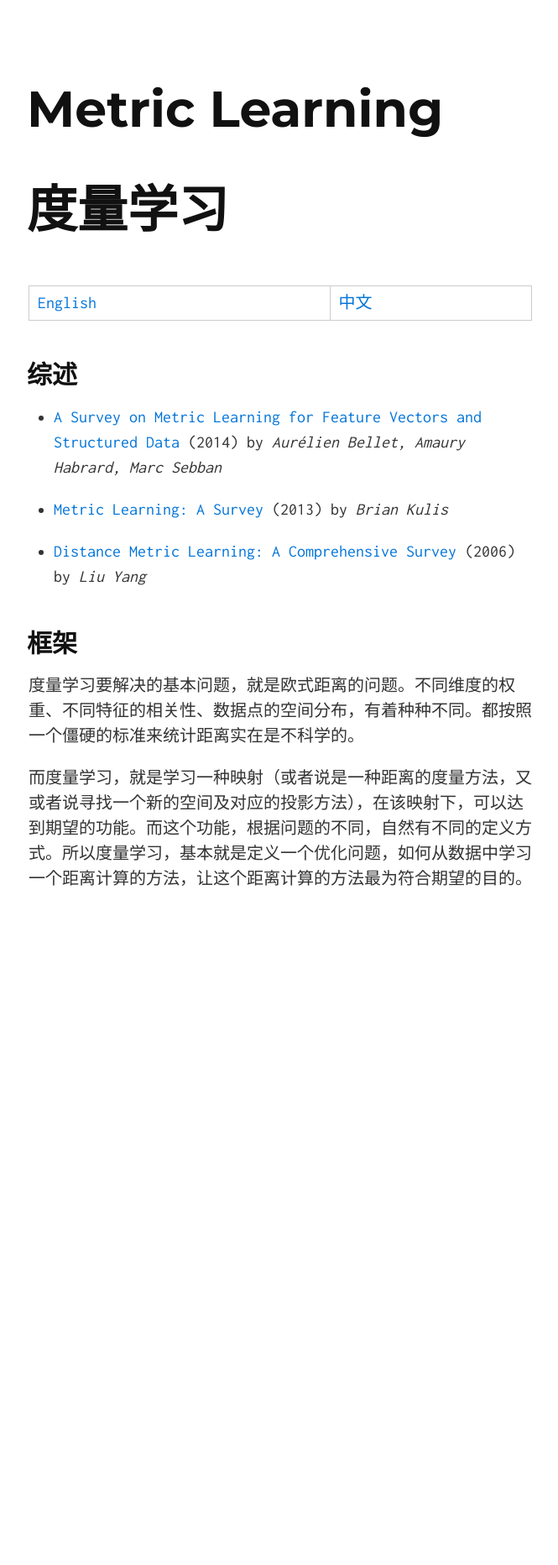
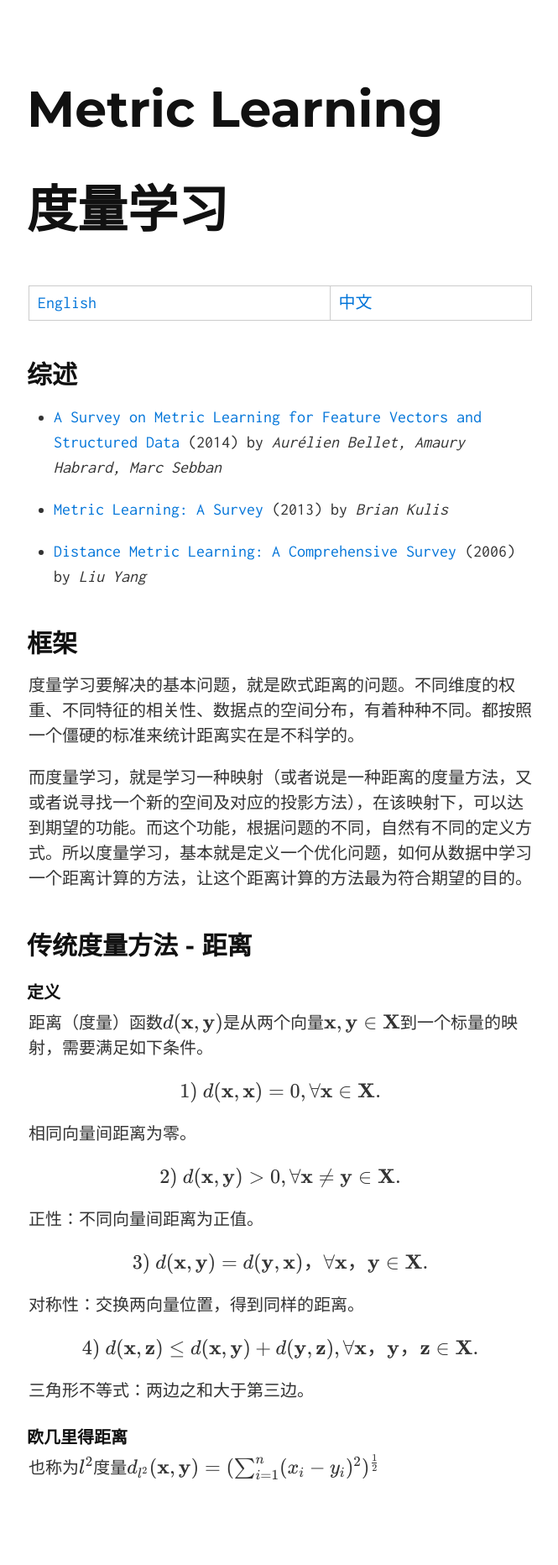
Before and after one commit to quxiaofeng/metriclearning, a Jekyll site: the page built from cn.html, in a window 1280 px wide. Shown: the whole page at 84% size, without its empty margins (306-971 px from the left). Built offline with Jekyll 4.4.1, drawn with Linux system fonts in a browser that asks for light colours; nearby versions of some CDN libraries; Markdown is read by kramdown in place of the engine named in the settings; before the commit the page ends 1162 px from its top, so only the background shows below that.

```diff
--- a/_includes/cn.md
+++ b/_includes/cn.md
@@ -3,7 +3,8 @@
 
 [English](/) | [中文](/cn/)
 
-## 综述 ##
+综述
+----
 
 + [A Survey on Metric Learning for Feature Vectors and Structured Data](http://arxiv.org/pdf/1306.6709v4.pdf) (2014) by *Aurélien Bellet, Amaury Habrard, Marc Sebban*
 
@@ -11,8 +12,34 @@
 
 + [Distance Metric Learning: A Comprehensive Survey](http://www.cs.cmu.edu/~liuy/frame_survey_v2.pdf) (2006) by *Liu Yang*
 
-## 框架 ##
+框架
+----
 
 度量学习要解决的基本问题，就是欧式距离的问题。不同维度的权重、不同特征的相关性、数据点的空间分布，有着种种不同。都按照一个僵硬的标准来统计距离实在是不科学的。
 
 而度量学习，就是学习一种映射（或者说是一种距离的度量方法，又或者说寻找一个新的空间及对应的投影方法），在该映射下，可以达到期望的功能。而这个功能，根据问题的不同，自然有不同的定义方式。所以度量学习，基本就是定义一个优化问题，如何从数据中学习一个距离计算的方法，让这个距离计算的方法最为符合期望的目的。
+
+
+
+传统度量方法 - 距离
+------------------------------
+
+### 定义 ###
+
+距离（度量）函数\\(d(\\mathbf{x},\\mathbf{y})\\)是从两个向量\\(\\mathbf{x},\\mathbf{y} \\in \\mathbf{X}\\)到一个标量的映射，需要满足如下条件。
+
+\\[\text{1) }d(\\mathbf{x},\\mathbf{x}) = 0, \\forall \\mathbf{x} \\in \\mathbf{X}.\\]
+相同向量间距离为零。
+
+\\[\text{2) }d(\\mathbf{x},\\mathbf{y}) > 0, \\forall \\mathbf{x} \\neq \\mathbf{y} \\in \\mathbf{X}.\\]
+正性：不同向量间距离为正值。
+
+\\[\text{3) }d(\\mathbf{x},\\mathbf{y}) = d(\\mathbf{y},\\mathbf{x})， \\forall \\mathbf{x}，\\mathbf{y} \\in \\mathbf{X}.\\]
+对称性：交换两向量位置，得到同样的距离。
+
+\\[\text{4) }d(\\mathbf{x},\\mathbf{z}) \\leq d(\\mathbf{x},\\mathbf{y}) + d(\\mathbf{y},\\mathbf{z}), \\forall \\mathbf{x}，\\mathbf{y}，\\mathbf{z} \\in \\mathbf{X}.\\]
+三角形不等式：两边之和大于第三边。
+
+### 欧几里得距离 ###
+
+也称为\\(l^2\\)度量\\(d\_{l^2}(\\mathbf{x},\\mathbf{y}) = (\\sum^n\_{i=1}(x\_i - y\_i)^2)^{\\tfrac{1}{2}}\\)
```
Also changed, not shown: _includes/index.md (+16 -2 lines).
